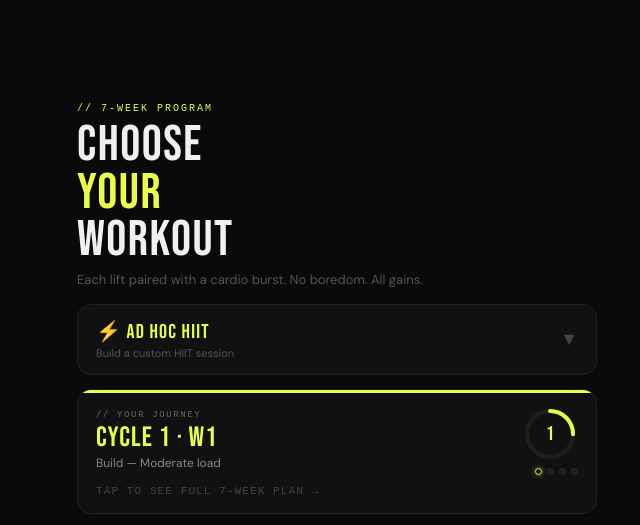
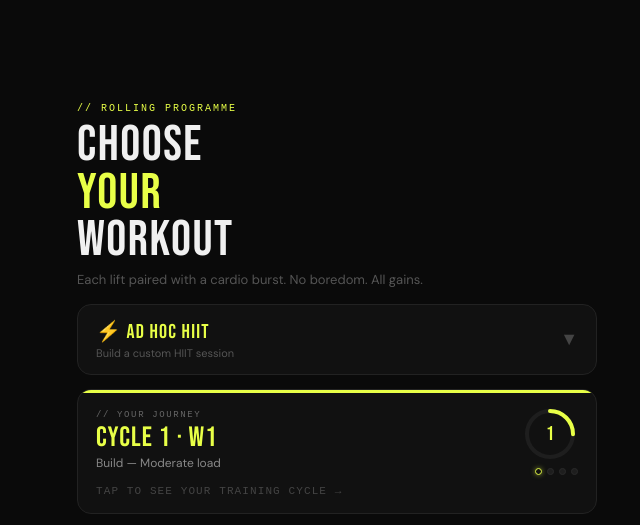
Before and after one commit to sewardwg64/Workout-app, a plain HTML site: page index.html in a window 1280 px wide. Shown: the top 525 px of the page, 303-943 px from the left. Drawn offline with Linux system fonts and the light colour scheme.

Commit message:
Update index.html

```diff
--- a/index.html
+++ b/index.html
@@ -267,7 +267,7 @@ body{background:#0a0a0a;color:#f0f0f0;font-family:'DM Sans',sans-serif;min-heigh
   <div class="top-bar"><div class="logo">BUILD. BURN. REPEAT.</div></div>
   <div class="container">
     <div style="margin-bottom:16px">
-      <div class="tag">// 7-Week Program</div>
+      <div class="tag">// Rolling Programme</div>
       <div class="big-title">CHOOSE<br><span style="color:#e8ff47">YOUR</span><br>WORKOUT</div>
       <div style="font-size:13px;color:#555;margin-top:6px">Each lift paired with a cardio burst. No boredom. All gains.</div>
     </div>
@@ -320,7 +320,7 @@ body{background:#0a0a0a;color:#f0f0f0;font-family:'DM Sans',sans-serif;min-heigh
           <div class="week-dots" id="home-week-dots"></div>
         </div>
       </div>
-      <div style="font-size:11px;color:#444;margin-top:10px;font-family:monospace;letter-spacing:0.1em">TAP TO SEE FULL 7-WEEK PLAN →</div>
+      <div style="font-size:11px;color:#444;margin-top:10px;font-family:monospace;letter-spacing:0.1em">TAP TO SEE YOUR TRAINING CYCLE →</div>
     </div>
 
     <div id="day-cards"></div>
```
